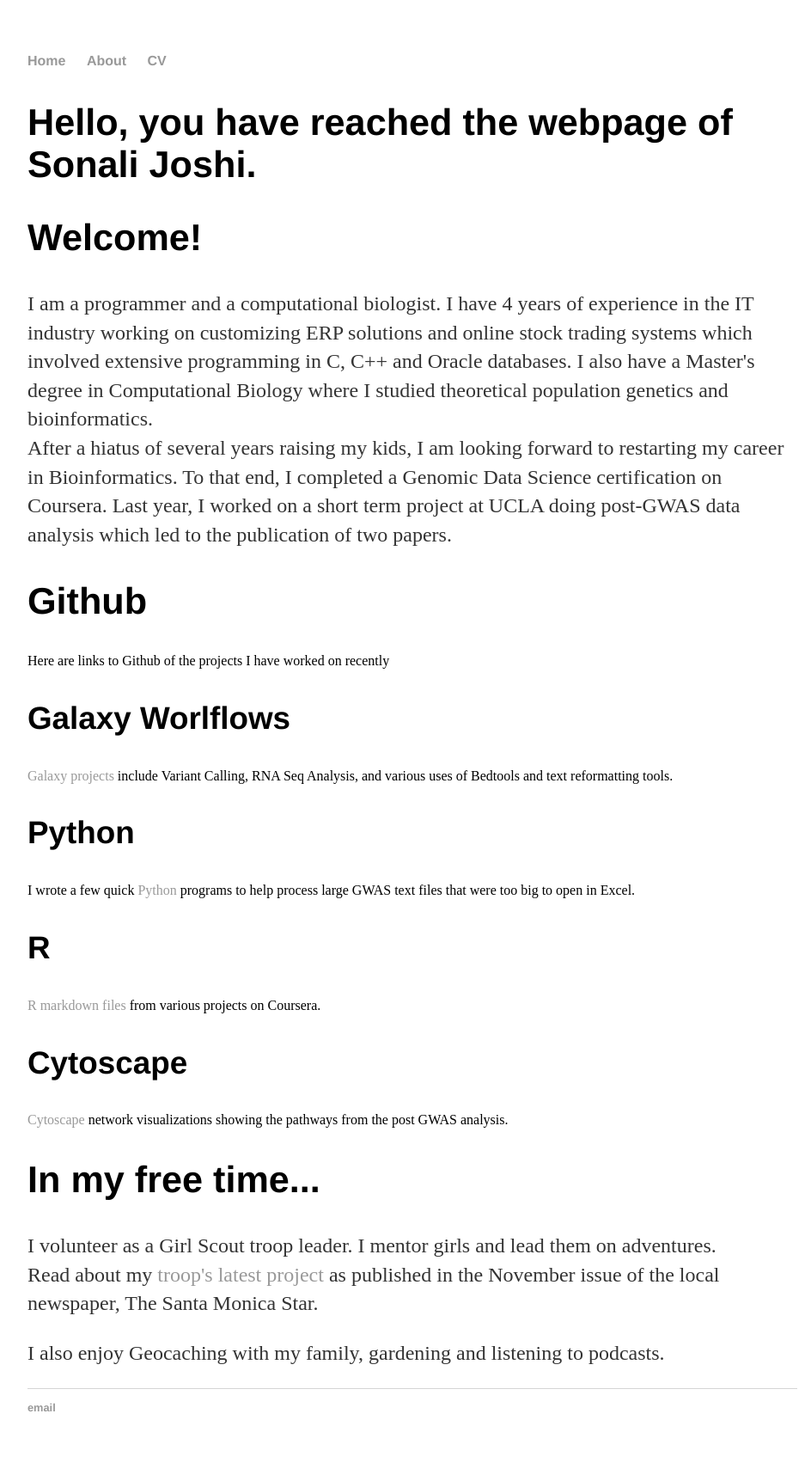
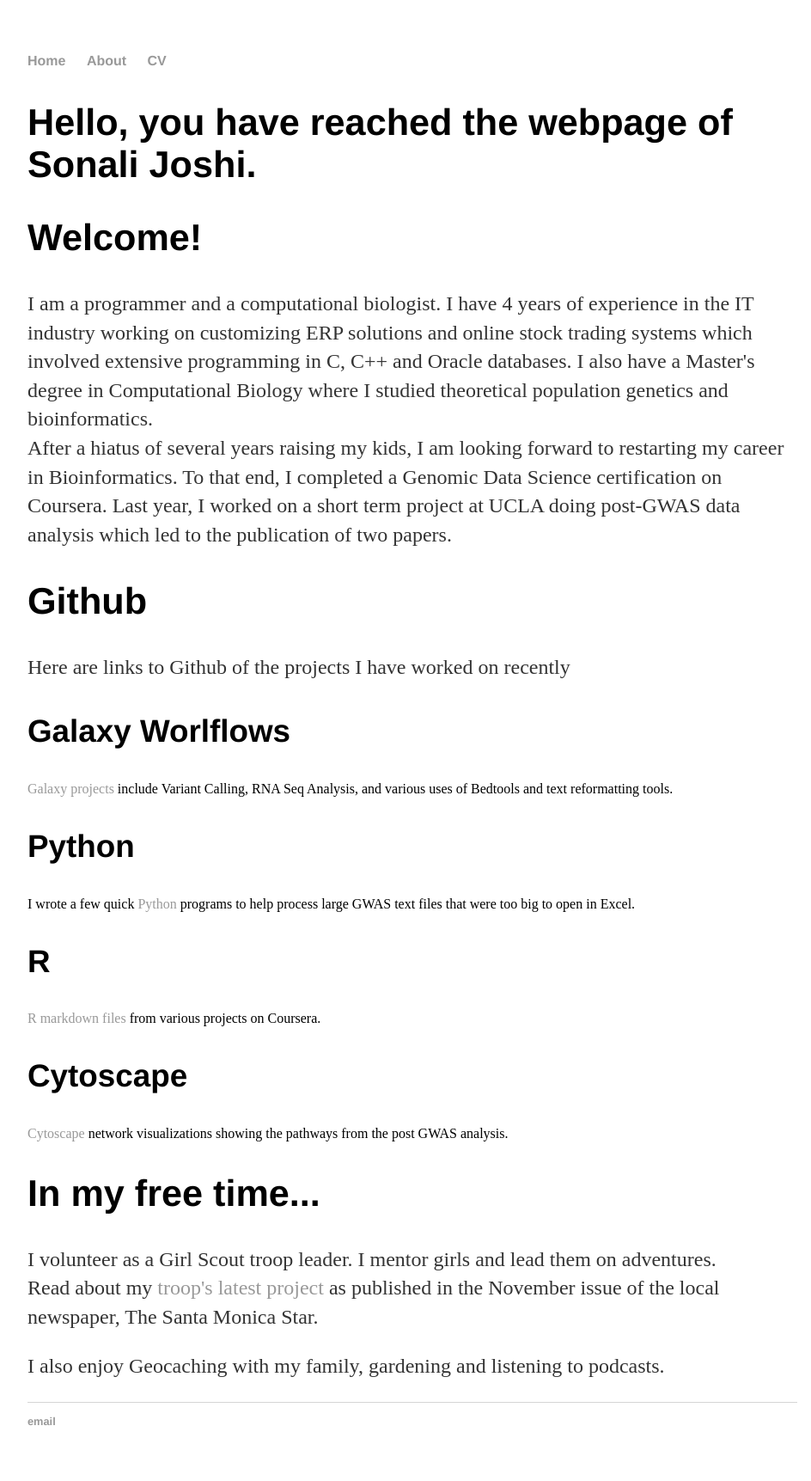
Before and after one commit to sonjoshi/sonjoshi, a Jekyll site: the page built from index.html, in a window 1280 px wide. Shown: the whole page at 86% size, without its empty margins (160-1104 px from the left). Built offline with Jekyll 4.4.1, drawn with Linux system fonts in a browser that asks for light colours.

```diff
--- a/index.html
+++ b/index.html
@@ -16,7 +16,7 @@ title: Sonali Joshi
 </div><!-- /.blurb -->
 
 <div class="blurb">
-	<h2> Github </h2> Here are links to Github of the projects I have worked on recently
+	<h2> Github </h2> <p> Here are links to Github of the projects I have worked on recently
 
 	<h3> Galaxy Worlflows </h3>  <a href="https://github.com/sonjoshi/Galaxy-Workflows">Galaxy projects</a> include Variant Calling, RNA Seq Analysis, and various uses of Bedtools and text reformatting tools.
 	<h3> Python </h3> I wrote a few quick <a href="https://github.com/sonjoshi/GWASdata"> Python</a> programs to help process large GWAS text files that were too big to open in Excel.
```
